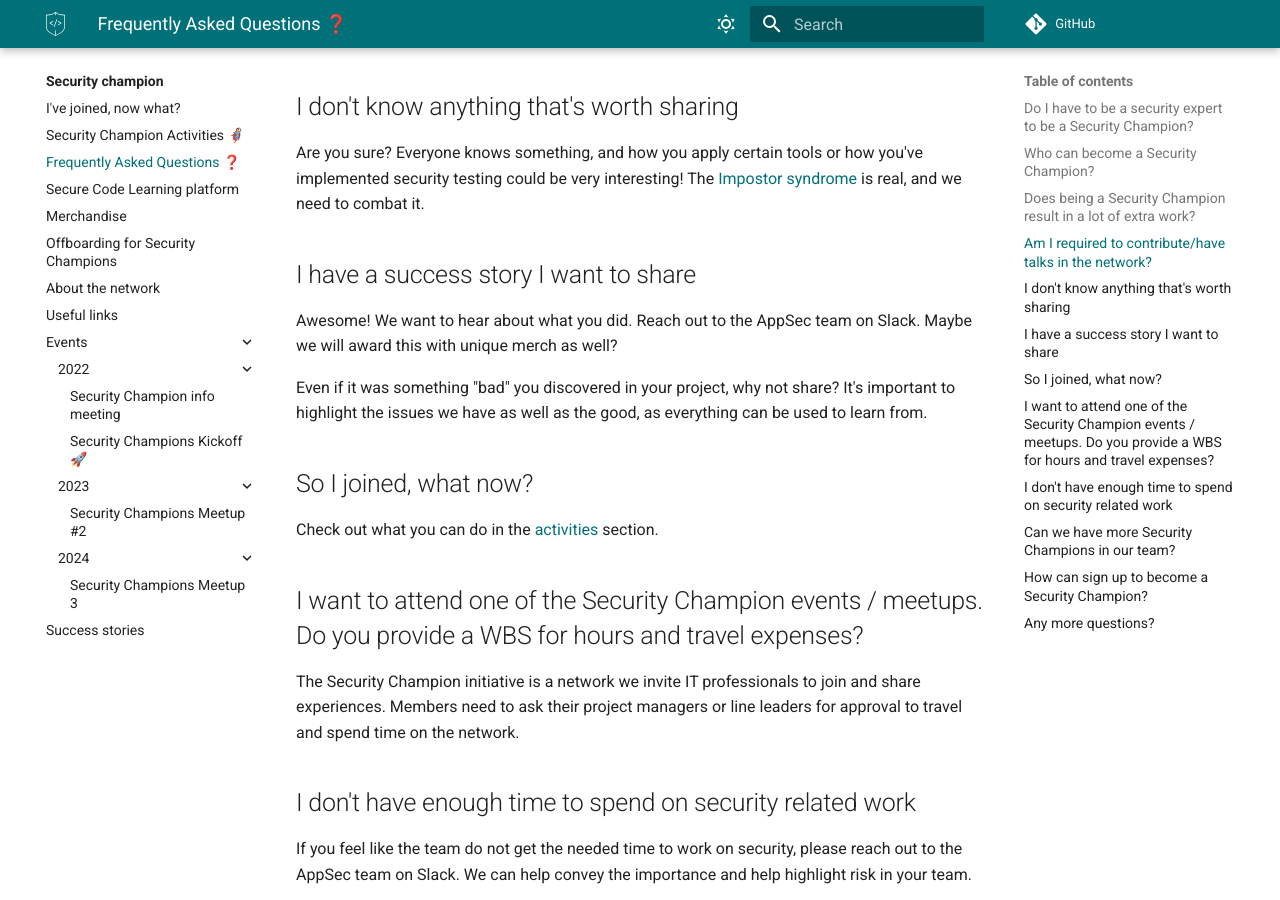
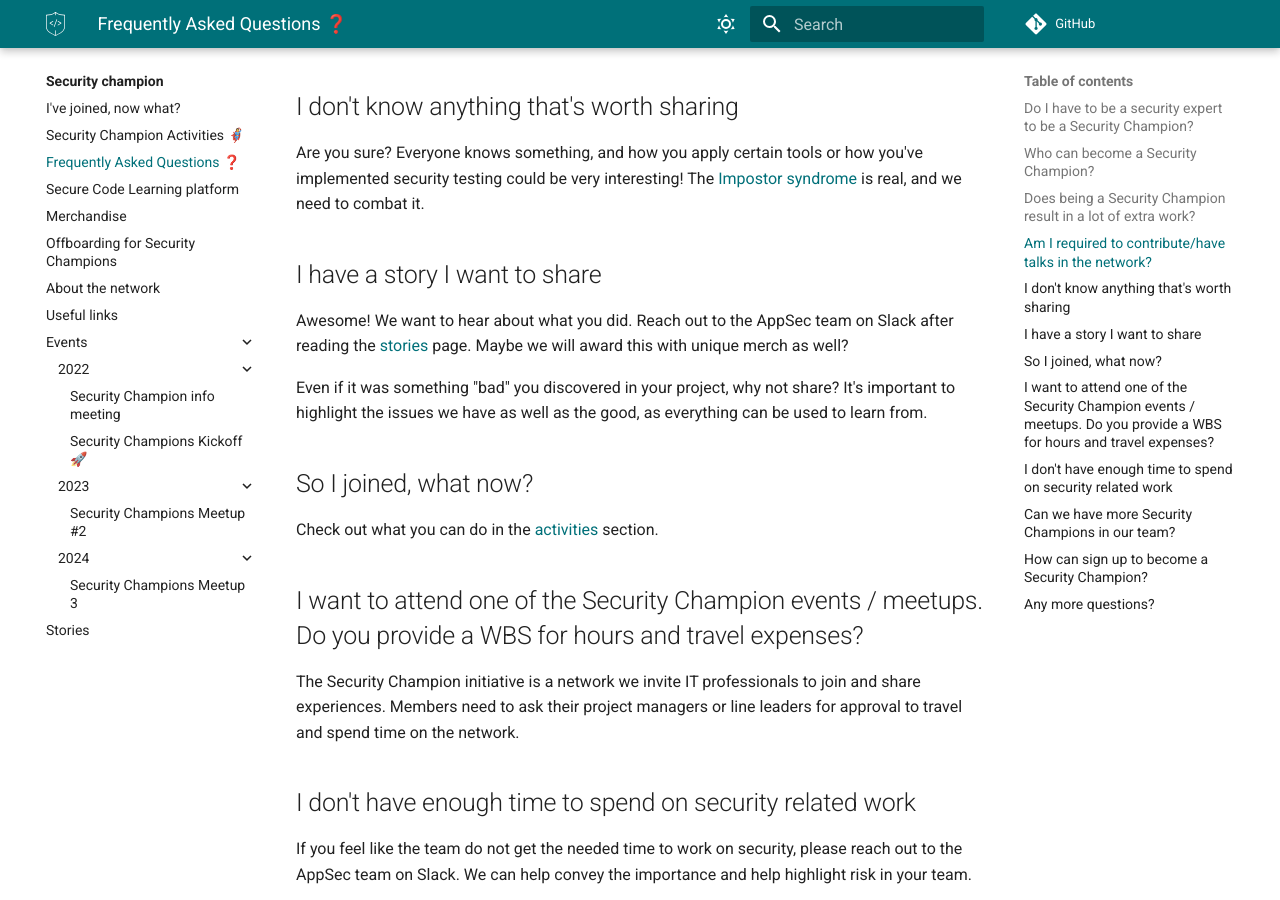
Before and after one commit to equinor/appsec, an MkDocs documentation site: the page built from docs/security-champion/3-faq.md, in a window 1280 px wide and 900 px high, scrolled down 861 px. Built offline with MkDocs 1.6.1 and Material for MkDocs 9.7.7, drawn with Linux system fonts in a browser that asks for light colours; some web fonts are replaced; comment, search, counter and statistics services are not loaded.

Commit message:
Rebrand stories (#154)
* docs: update on stories

* docs: correct stories intro

```diff
--- a/docs/security-champion/3-faq.md
+++ b/docs/security-champion/3-faq.md
@@ -20,9 +20,9 @@ No, but we highly recommend everyone on sharing. It might also be that you hear
 
 Are you sure? Everyone knows something, and how you apply certain tools or how you've implemented security testing could be very interesting! The [Impostor syndrome](https://en.wikipedia.org/wiki/Impostor_syndrome) is real, and we need to combat it.
 
-## I have a success story I want to share
+## I have a story I want to share
 
-Awesome! We want to hear about what you did. Reach out to the AppSec team on Slack. Maybe we will award this with unique merch as well?
+Awesome! We want to hear about what you did. Reach out to the AppSec team on Slack after reading the [stories](./stories/index.md) page. Maybe we will award this with unique merch as well?
 
 Even if it was something "bad" you discovered in your project, why not share? It's important to highlight the issues we have as well as the good, as everything can be used to learn from.
 
```
Also changed, not shown: docs/security-champion/4-learning-platform.md (+1 -1 lines), docs/security-champion/stories/index.md (added, +33 -0 lines), docs/security-champion/success-stories/index.md (deleted, +0 -28 lines).
